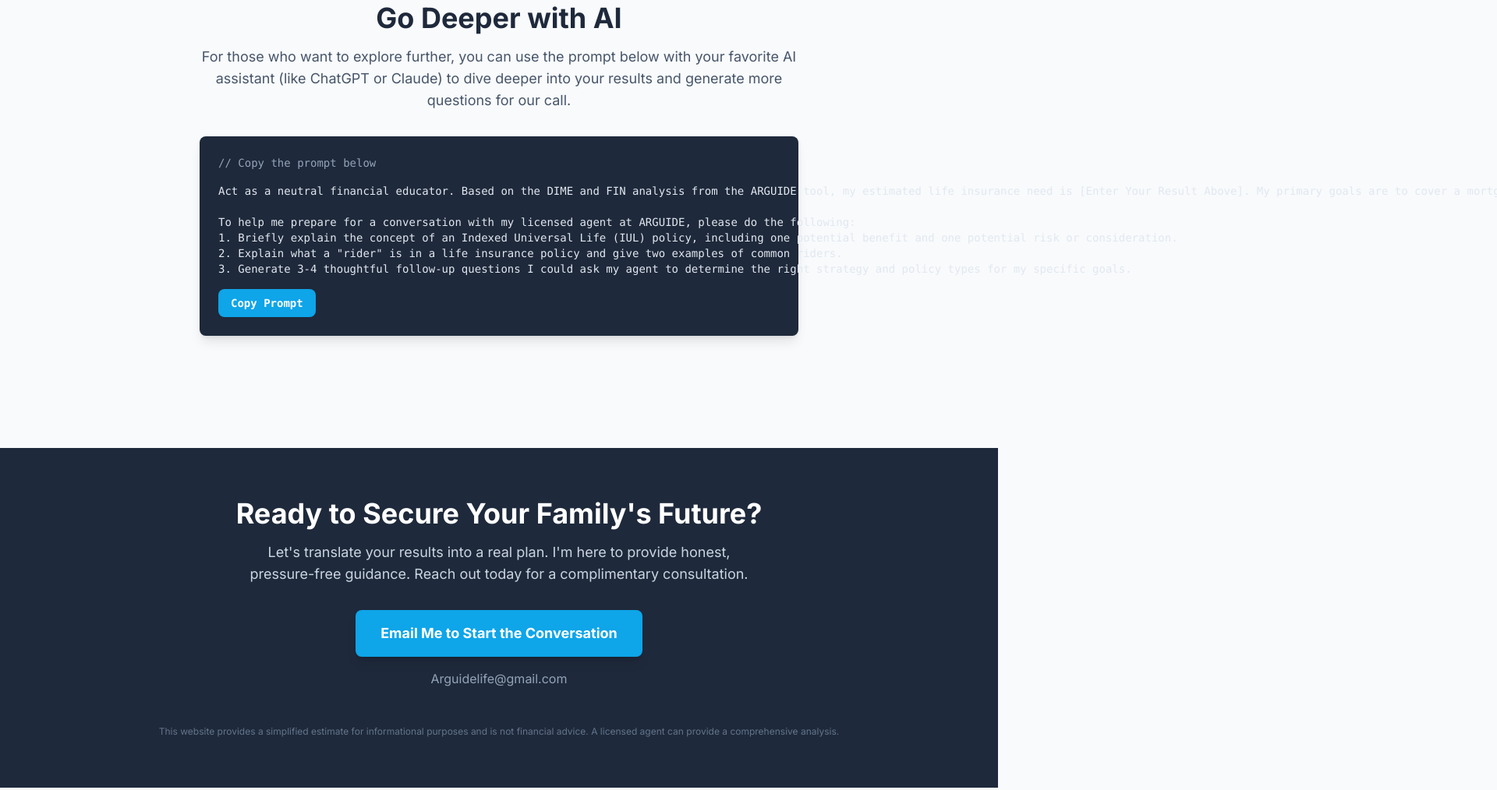
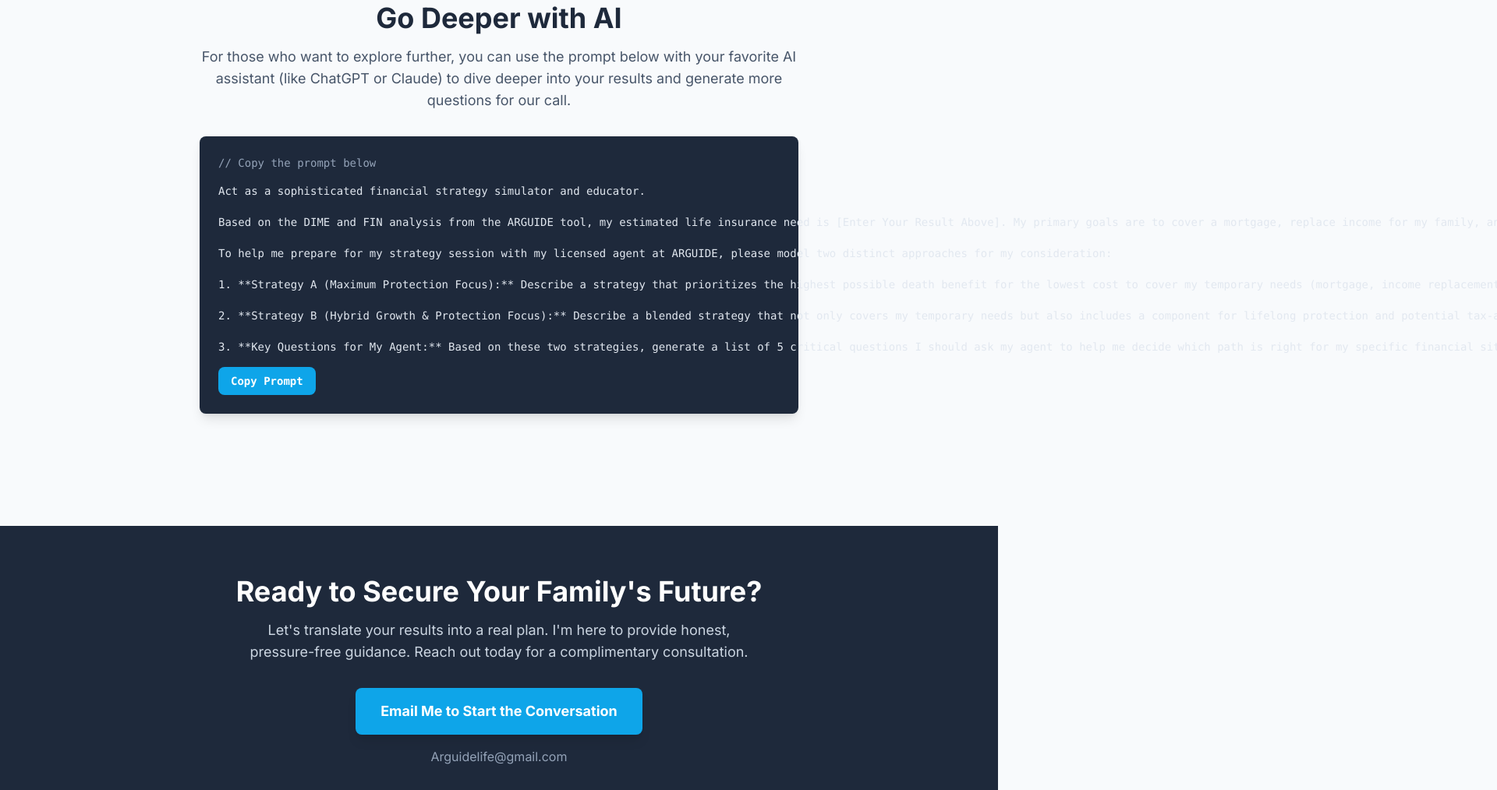
Before and after one commit to samwisegg123/arguidelife, a plain HTML site: page index.html in a window 1280 px wide. Shown: the part 4001-5015 px from the top of the page at 78% size, 1920 px wide, since content can reach past the window. Drawn offline with nearby package versions, Linux system fonts and the light colour scheme.

Commit message:
Updated the prompt

```diff
--- a/index.html
+++ b/index.html
@@ -290,12 +290,17 @@
                 <p class="text-lg text-slate-600 mt-4">For those who want to explore further, you can use the prompt below with your favorite AI assistant (like ChatGPT or Claude) to dive deeper into your results and generate more questions for our call.</p>
                 <div class="mt-8 text-left bg-slate-800 text-slate-200 p-6 rounded-lg font-mono text-sm shadow-lg">
                     <p class="mb-4 text-slate-400">// Copy the prompt below</p>
-                    <pre><code id="ai-prompt-code">Act as a neutral financial educator. Based on the DIME and FIN analysis from the ARGUIDE tool, my estimated life insurance need is [Enter Your Result Above]. My primary goals are to cover a mortgage, replace income for my family, and fund college.
+                    <pre><code id="ai-prompt-code">Act as a sophisticated financial strategy simulator and educator.
 
-To help me prepare for a conversation with my licensed agent at ARGUIDE, please do the following:
-1. Briefly explain the concept of an Indexed Universal Life (IUL) policy, including one potential benefit and one potential risk or consideration.
-2. Explain what a "rider" is in a life insurance policy and give two examples of common riders.
-3. Generate 3-4 thoughtful follow-up questions I could ask my agent to determine the right strategy and policy types for my specific goals.</code></pre>
+Based on the DIME and FIN analysis from the ARGUIDE tool, my estimated life insurance need is [Enter Your Result Above]. My primary goals are to cover a mortgage, replace income for my family, and fund college.
+
+To help me prepare for my strategy session with my licensed agent at ARGUIDE, please model two distinct approaches for my consideration:
+
+1. **Strategy A (Maximum Protection Focus):** Describe a strategy that prioritizes the highest possible death benefit for the lowest cost to cover my temporary needs (mortgage, income replacement). Explain what type of policy (like Term Life) is typically used for this and why it's effective for this goal.
+
+2. **Strategy B (Hybrid Growth & Protection Focus):** Describe a blended strategy that not only covers my temporary needs but also includes a component for lifelong protection and potential tax-advantaged cash value growth. Explain how policies like Whole Life or Indexed Universal Life (IUL) could fit into this strategy and what their primary purpose would be.
+
+3. **Key Questions for My Agent:** Based on these two strategies, generate a list of 5 critical questions I should ask my agent to help me decide which path is right for my specific financial situation and risk tolerance.</code></pre>
                     <button id="copy-prompt-btn" class="mt-4 bg-sky-500 hover:bg-sky-600 text-white font-bold py-2 px-4 rounded-lg text-sm">Copy Prompt</button>
                     <span id="copy-prompt-success" class="text-green-400 ml-2 hidden">Copied!</span>
                 </div>
```
